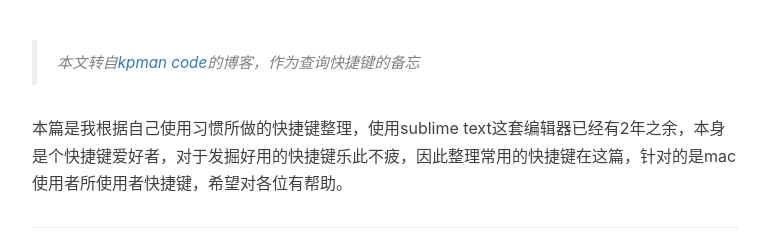
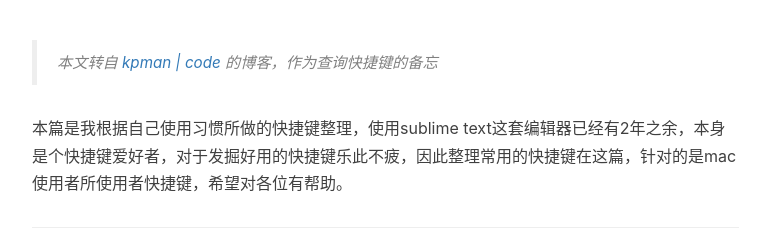
Before and after one commit to shaneliu/shaneliu.github.io, a Jekyll site: the page built from _posts/2017-05-28-sublime-Text-3-Mac.markdown, in a window 1280 px wide. Shown: the part 523-766 px from the top of the page, without its empty margins (233-1003 px from the left). Built offline with Jekyll 4.4.1, drawn with Linux system fonts in a browser that asks for light colours; nearby versions of some CDN libraries; comment, search, counter and statistics services are not loaded.

```diff
--- a/_posts/2017-05-28-sublime-Text-3-Mac.markdown
+++ b/_posts/2017-05-28-sublime-Text-3-Mac.markdown
@@ -14,7 +14,7 @@
     - manual
 ---
 
->本文转自[kpman  code](https://code.kpman.cc/2014/10/14/sublime-text-3-mac-%E6%8C%87%E5%8D%97/)的博客，作为查询快捷键的备忘
+>本文转自 [kpman \| code](https://code.kpman.cc/2014/10/14/sublime-text-3-mac-%E6%8C%87%E5%8D%97/) 的博客，作为查询快捷键的备忘
 
 本篇是我根据自己使用习惯所做的快捷键整理，使用sublime text这套编辑器已经有2年之余，本身是个快捷键爱好者，对于发掘好用的快捷键乐此不疲，因此整理常用的快捷键在这篇，针对的是mac使用者所使用者快捷键，希望对各位有帮助。
 
```
Also changed, not shown: other parts of _posts/2017-05-28-sublime-Text-3-Mac.markdown (+1 -1 lines).
